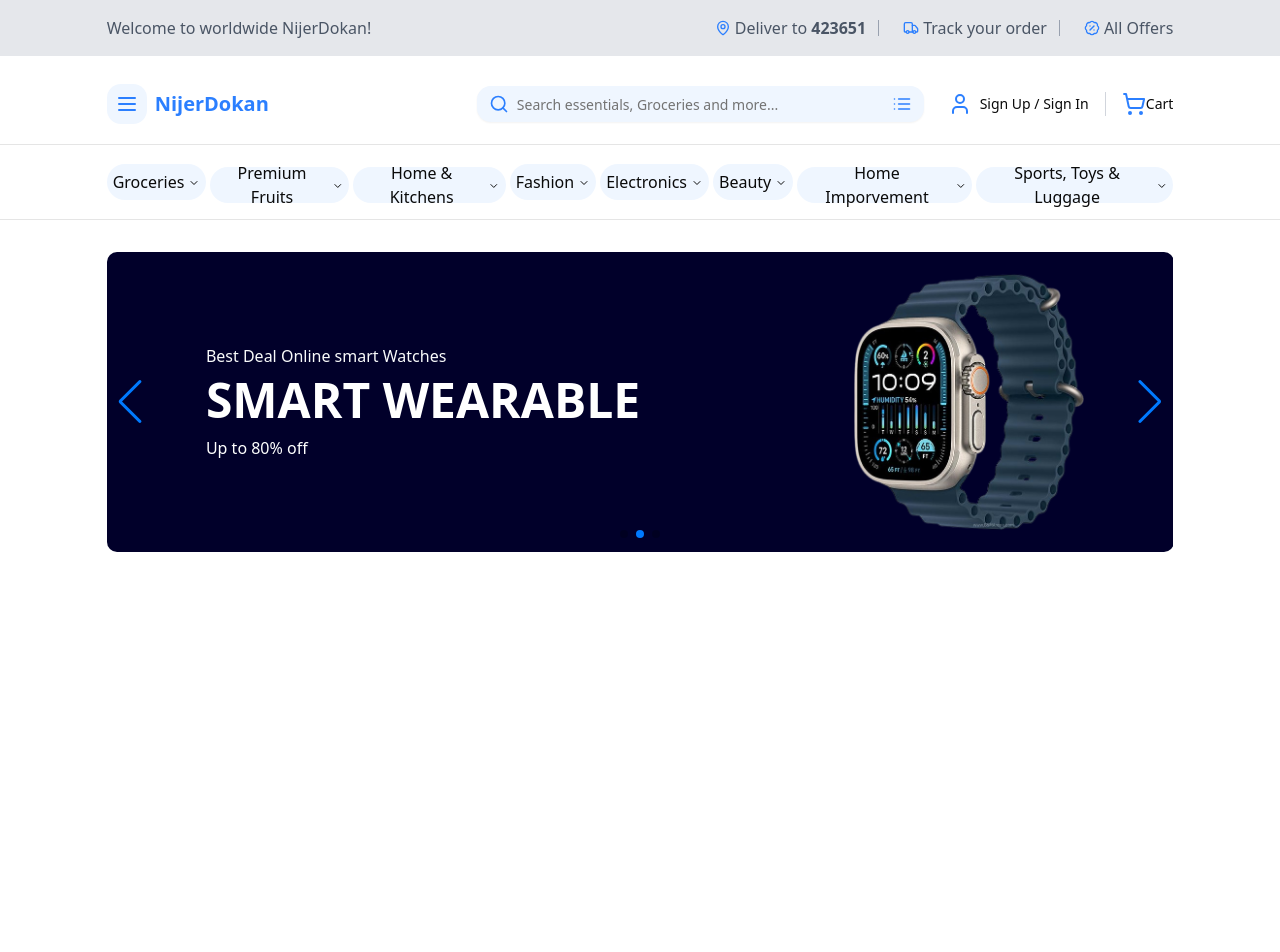
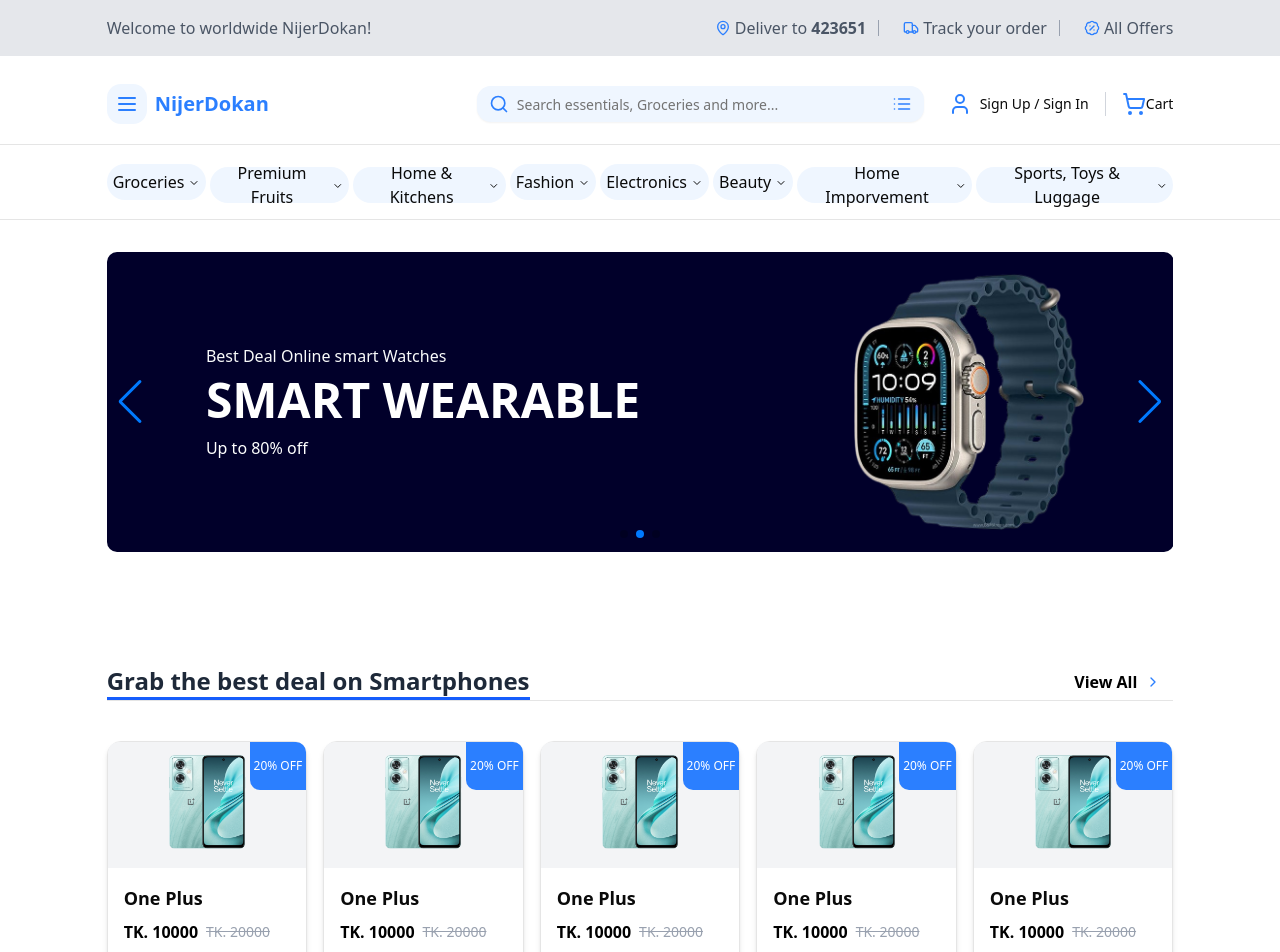
Before and after one commit to rima-apidoxy/NijerDOkan, a Next.js app: page / in a window 1280 px wide. Shown: the top 952 px of the page. Before the commit the page ends 800 px from the top, so only its background shows below. Built offline with nearby package versions, Linux system fonts and the light colour scheme.

Commit message:
feat: add reusable section title component and best deal section

```diff
--- a/app/page.js
+++ b/app/page.js
@@ -1,3 +1,4 @@
+import { BestDealCards } from "@/components/bestDealCards/bestDealCards";
 import { Navbar } from "@/components/navbar/navbar";
 import Slider from "@/components/slider/slider";
 import { BadgePercent, MapPin, Truck } from "lucide-react";
@@ -30,6 +31,7 @@ export default function Home() {
       </div>
       <Navbar></Navbar>
       <Slider></Slider>
+      <BestDealCards title="Grab the best deal on Smartphones" />
     </div>
   );
 }
--- a/components/bestDealCards/bestDealCards.js
+++ b/components/bestDealCards/bestDealCards.js
@@ -1,10 +1,49 @@
-import React from 'react'
+import Image from "next/image"
+import { Button } from "@/components/ui/button"
+import {
+    Card,
+    CardContent,
+    CardHeader,
+    CardTitle,
+} from "@/components/ui/card"
+import SectionTitle from "../sectionTitle/sectionTitle"
 
-export default function bestDealCards() {
-  return (
-    <div>
-        <h2> Grab the best deal on Smartphones </h2>
+export function BestDealCards({ title }) {
+    return (
+        <div className="w-11/12 md:w-10/12 mx-auto my-8">
+            <SectionTitle title={title} />
 
-    </div>
-  )
+            {/* Card Section */}
+            <div className="grid grid-cols-1 sm:grid-cols-2 md:grid-cols-3 mt-10 lg:grid-cols-5 gap-4">
+                {[...Array(5)].map((_, index) => (
+                    <Card key={index} className="w-full max-w-sm shadow-md hover:shadow-lg transition">
+                        <CardHeader className="bg-gray-100 px-8 rounded-t-lg relative">
+                            {/* 20% OFF Badge */}
+                            <div className="absolute top-0 right-0 bg-blue-500 text-white text-xs px-1 py-4 rounded-bl-lg rounded-tr-lg z-10">
+                                20% OFF
+                            </div>
+
+                            <div className="flex justify-center">
+                                <Image
+                                    src="/images/mobile-1.png"
+                                    alt="One Plus Mobile"
+                                    width={120}
+                                    height={120}
+                                    className="rounded-lg"
+                                />
+                            </div>
+                        </CardHeader>
+                        <CardContent className="p-4">
+                            <CardTitle className="text-lg font-semibold mb-2">One Plus</CardTitle>
+                            <div className="flex items-center gap-2 mb-2">
+                                <span className="text-black font-bold text-md">TK. 10000</span>
+                                <span className="line-through text-gray-400 text-sm">TK. 20000</span>
+                            </div>
+                            <p className="text-green-600 text-md pt-2 font-medium border-t">Save - TK. 10000</p>
+                        </CardContent>
+                    </Card>
+                ))}
+            </div>
+        </div>
+    )
 }
--- /dev/null
+++ b/components/sectionTitle/sectionTitle.js
@@ -0,0 +1,16 @@
+import React from 'react'
+import { Button } from '../ui/button'
+import { ChevronRight } from 'lucide-react'
+
+export default function SectionTitle({ title }) {
+    return (
+        <div className="flex items-center justify-between mb-6 border-b">
+            <h2 className="text-2xl font-bold text-gray-800 border-b-3 border-b-blue-600">
+                {title}
+            </h2>
+            <Button variant="link" className="text-black font-semibold text-md">
+                View All <ChevronRight className="text-blue-500" />
+            </Button>
+        </div>
+    )
+}
--- a/components/ui/card.jsx
+++ b/components/ui/card.jsx
@@ -10,7 +10,7 @@ function Card({
     <div
       data-slot="card"
       className={cn(
-        "bg-card text-card-foreground flex flex-col gap-6 rounded-xl border py-6 shadow-sm",
+        "bg-card text-card-foreground flex flex-col  rounded-xl border  shadow-sm",
         className
       )}
       {...props} />
```
Also changed, not shown: public/images/mobile-1.png (added).
